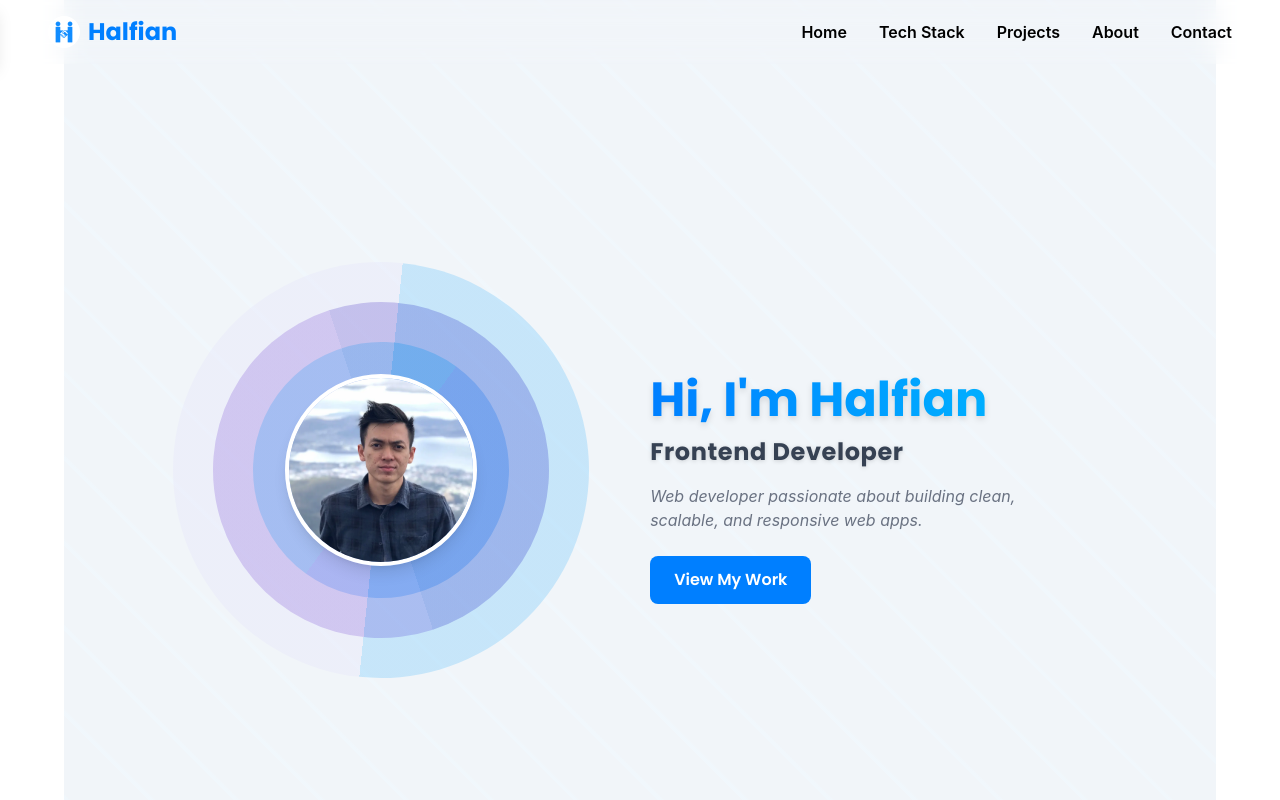
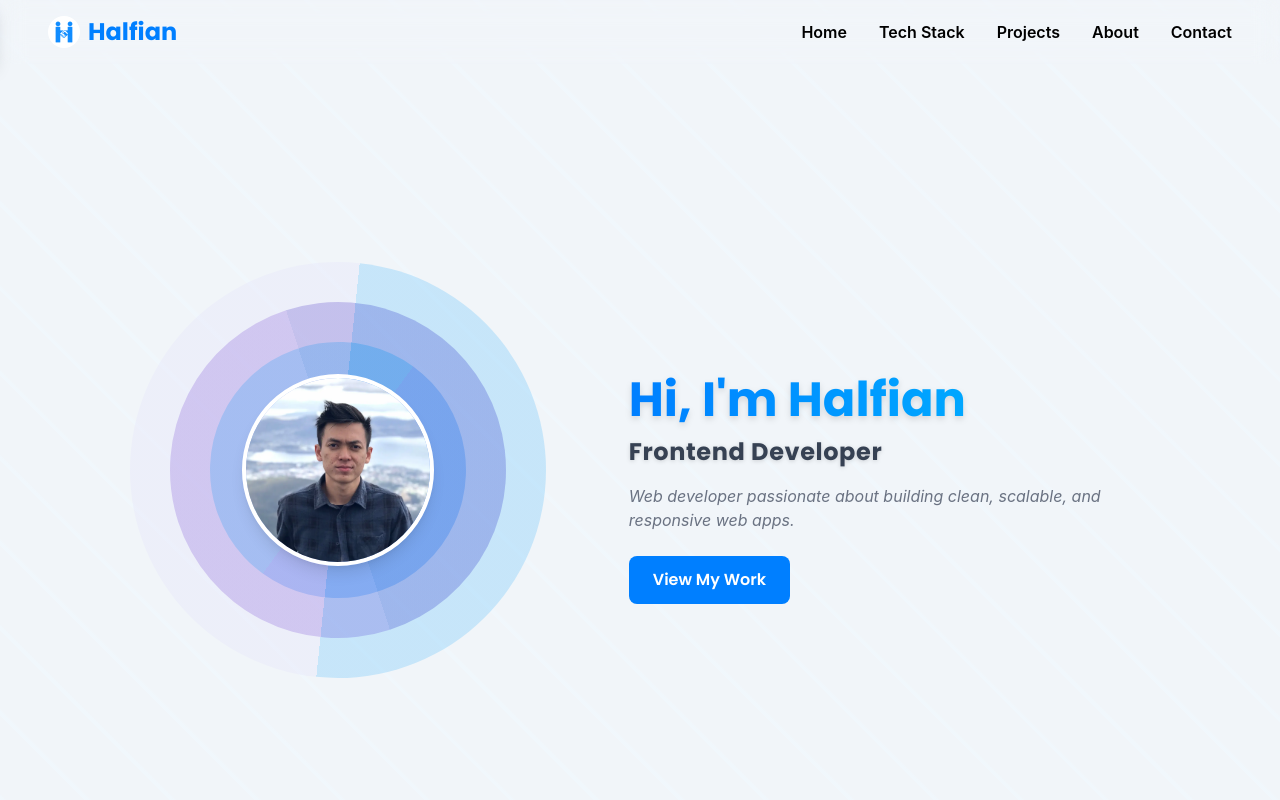
Before and after one commit to Halfian/portfolio, a React (Vite) app: page / in a window 1280 px wide. Shown: the top 800 px of the page. Built offline with nearby package versions, Linux system fonts and the light colour scheme.

Commit message:
"fix: Hero width adjustment"

```diff
--- a/src/components/Hero.jsx
+++ b/src/components/Hero.jsx
@@ -30,10 +30,11 @@ export default function Hero() {
     return (
         <section
             id="hero"
-            className="scroll-mt-28 relative min-h-screen flex flex-col items-center justify-center text-center bg-slate-100 pt-35 px-6 md:flex-row md:items-center md:justify-center md:px-32  max-w-6xl mx-auto"
+            className="scroll-mt-28 relative min-h-screen flex flex-col items-center justify-center text-center bg-slate-100 pt-35 px-6 md:flex-row md:items-center md:justify-center md:px-32"
         >
             {/* Background line texture */}
             <div className="absolute inset-0 bg-[repeating-linear-gradient(45deg,#f0f9ff,#f0f9ff_3px,transparent_5px,transparent_60px)] opacity-50"></div>
+
             {/* Photo + circles */}
             <div className="relative md:order-first z-10 flex items-center justify-center w-[20rem] md:ml-20 cursor-pointer">
                 <div
```
